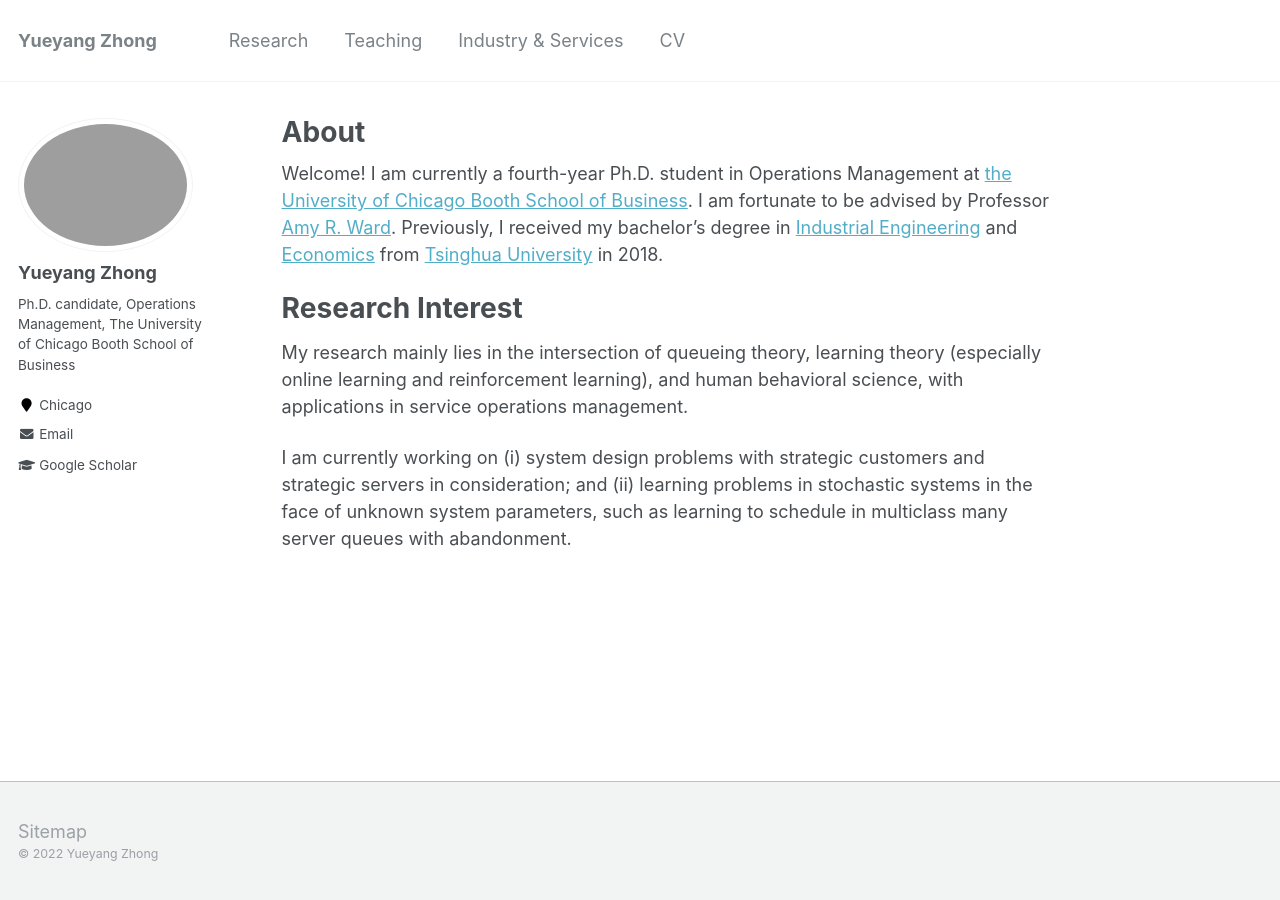
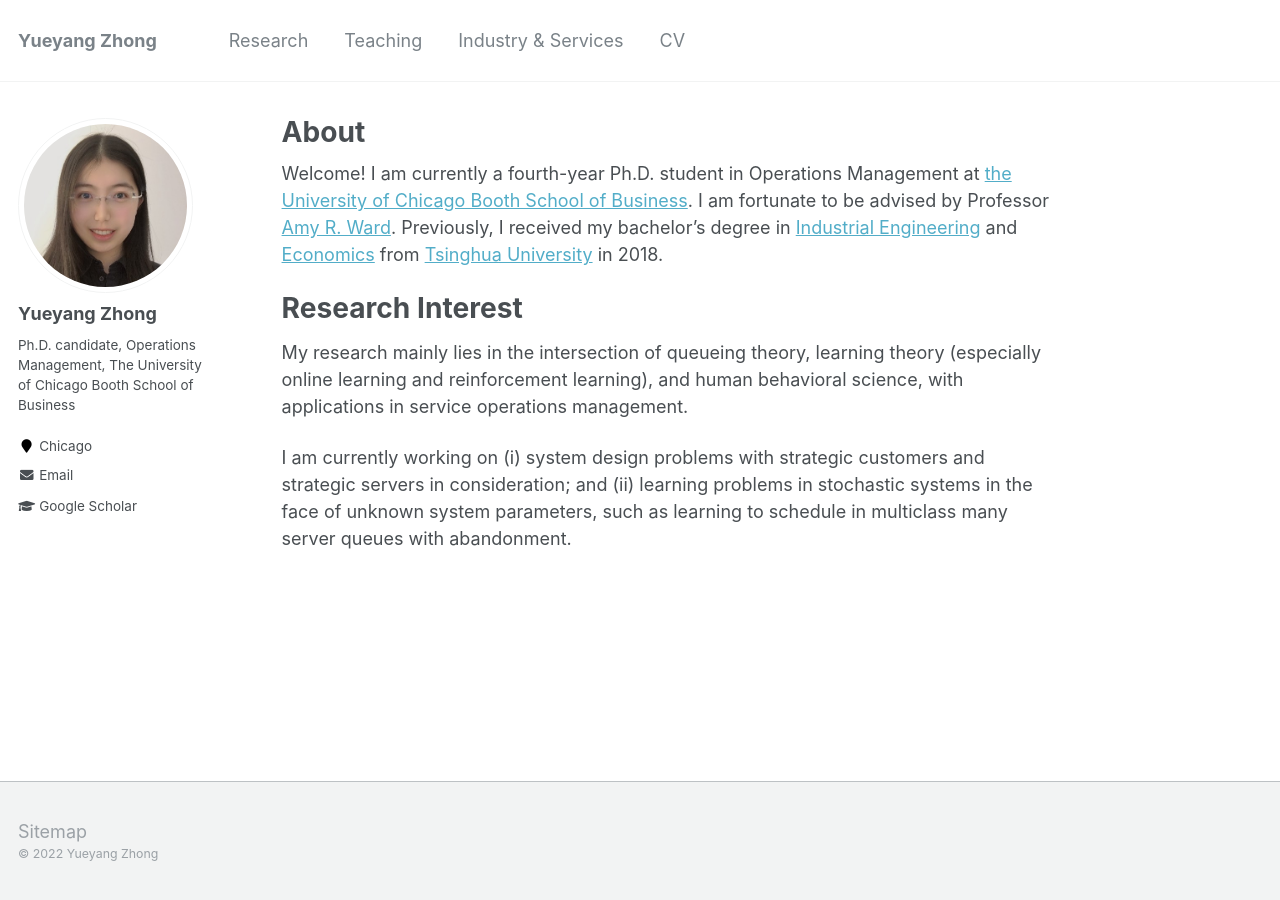
Before and after one commit to alicemengqi/site, a Jekyll site: the page built from _pages/about.md, in a window 1280 px wide. Built offline with Jekyll 4.4.1, drawn with Linux system fonts in a browser that asks for light colours.

Commit message:
Update _config.yml

```diff
--- a/_config.yml
+++ b/_config.yml
@@ -11,9 +11,9 @@
 title_separator          : "-"
 name                     : &name "Yueyang Zhong"
 description              : &description "Ph.D. candidate, Operations Management, The University of Chicago Booth School of Business"
-url                      : https://yueyangzhong.github.io # the base hostname & protocol for your site e.g. "https://mmistakes.github.io"
+url                      : https://yzhong0.github.io/site # the base hostname & protocol for your site e.g. "https://mmistakes.github.io"
 baseurl                  : "" # the subpath of your site, e.g. "/blog"
-repository               : "YueyangZhong/yueyangzhong.github.io"
+repository               : "yzhong0.github.io/site"
 teaser                   :  # filename of teaser fallback teaser image placed in /images/, .e.g. "500x300.png"
 breadcrumbs              : false # true, false (default)
 words_per_minute         : 160
@@ -57,7 +57,7 @@
 
 # Social Sharing
 twitter:
-  username               : &twitter
+  username               : #&twitter
 facebook:
   username               :
   app_id                 :
@@ -81,7 +81,7 @@
 # Site Author
 author:
   name             : "Yueyang Zhong"
-  avatar           : "zhongprofile.png"
+  avatar           : "zhongprofile.jpg"
   bio              : "Ph.D. candidate, Operations Management, The University of Chicago Booth School of Business"
   location         : "Chicago"
   employer         :
@@ -96,20 +96,20 @@
   flickr           :
   facebook         :
   foursquare       :
-  github           : # "academicpages"
+  github           : #"academicpages"
   google_plus      :
   keybase          :
   instagram        :
   impactstory      : #"https://profiles.impactstory.org/u/xxxx-xxxx-xxxx-xxxx"
   lastfm           :
   linkedin         :
-  orcid            : # "http://orcid.org/yourorcidurl"
+  # orcid            : "http://orcid.org/yourorcidurl"
   pinterest        :
   soundcloud       :
   stackoverflow    : # http://stackoverflow.com/users/123456/username
   steam            :
   tumblr           :
-  twitter          : # "replacethistwitterhandle"
+  twitter          : #"replacethistwitterhandle"
   vine             :
   weibo            :
   xing             :
@@ -214,7 +214,7 @@
       path: ""
       type: teaching
     values:
-      layout: single
+      layout: talk
       author_profile: true
       share: true
       comments: true
@@ -309,3 +309,5 @@
   clippings: all
   ignore:
     envs: development
+
+theme: jekyll-theme-cayman
```
